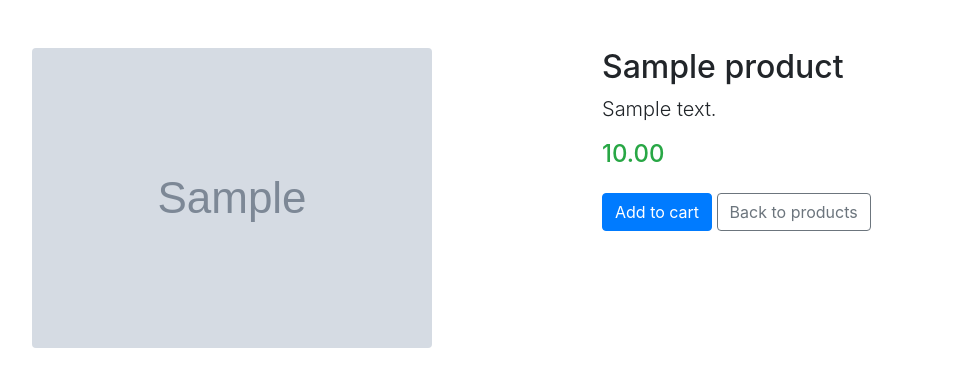
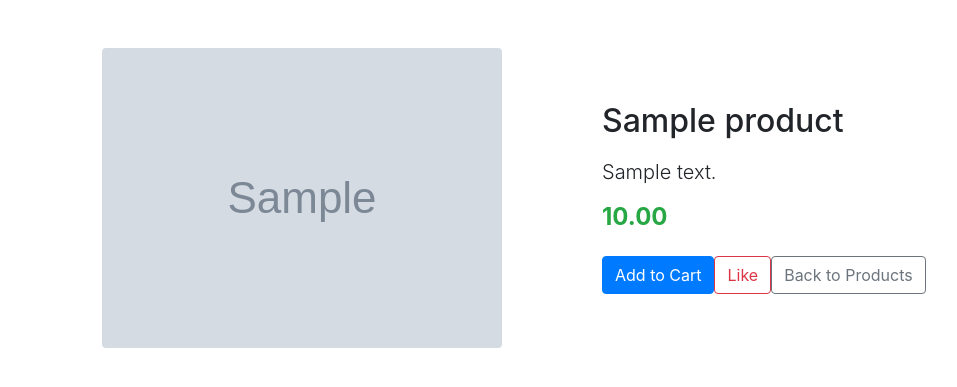
Before and after one commit to Quetzaly88/PP5-Real_Honey, a Django app: page /products/1/ in a window 1280 px wide. Shown: the part 56-443 px from the top of the page, without its empty margins (53-1010 px from the left). Run offline with Django 3.2, Linux system fonts and the light colour scheme; tables that the repository leaves empty hold one stand-in row (values such as "Sample post"); grey boxes marked "Sample" are stand-in pictures; some libraries are stand-ins or nearby versions; some web fonts are replaced.

Commit message:
Implement wishlist and shopping cart features. Add add to cart and like buttons, create html templates for both

```diff
--- a/products/templates/products/product_detail.html
+++ b/products/templates/products/product_detail.html
@@ -3,8 +3,9 @@
 
 {% block content %}
 <div class="container my-5">
-   <div class="row">
-      <div class="col-md-6">
+   <div class="row align-items-center">
+      <!-- product image -->
+      <div class="col-md-6 text-center">
          {% if product.image %}
          <img src="{{ product.image.url }}" class="img-fluid rounded" alt="{{ product.name }}">
          {% else %}
@@ -12,14 +13,30 @@
          {% endif %}
       </div>
 
+      <!-- product details -->
       <div class="col-md-6">
-        <h2>{{ product.name }}</h2>
+         <h2 class="mb-3">{{ product.name }}</h2>
          <p class="lead">{{ product.description }}</p>
-         <h4 class="text-success">{{ product.price }}</h4>
+         <h4 class="text-success font-weight-bold">{{ product.price }}</h4>
 
-         <button class="btn btn-primary mt-3">Add to cart</button>
-         <a href="{% url 'product_list' %}" class="btn btn-outline-secondary mt-3">Back to products</a>
-        </div>
-    </div>
+         <!-- add to cart and wish list buttons -->
+         <div class="mt-4 d-flex gap-2">
+
+            <form method="POST" action="{% url 'add_to_cart' product.id %}">
+               {% csrf_token %}
+               <button type="submit" class="btn btn-primary">Add to Cart</button>
+            </form>
+
+            <form method="POST" action="{% url 'add_to_wishlist' product.id %}">
+               {% csrf_token %}
+               <button type="submit" class="btn btn-outline-danger">Like</button>
+            </form>
+
+            <!-- Back to products -->
+            <a href="{% url 'product_list' %}" class="btn btn-outline-secondary">Back to Products</a>
+         </div>
+      </div>
+   </div>
 </div>
+
 {% endblock %}
```
Also changed, not shown: shopping_cart/templates/shopping_cart/cart.html (added, +17 -0 lines), wishlist/templates/wishlist/wishlist.html (added, +16 -0 lines).
